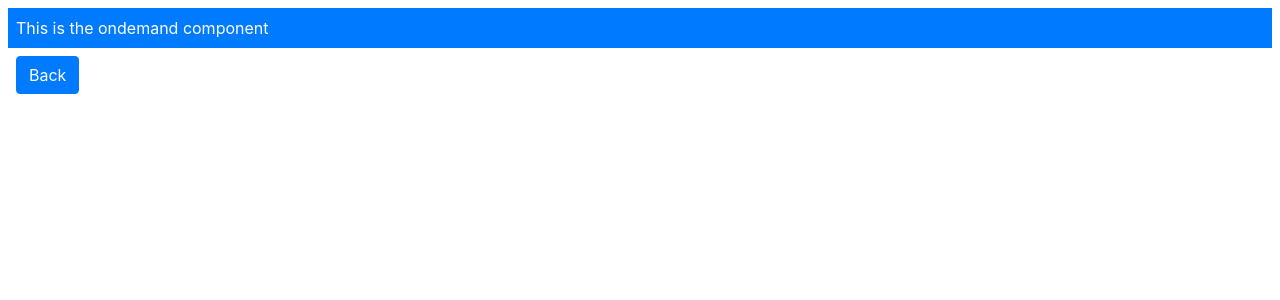
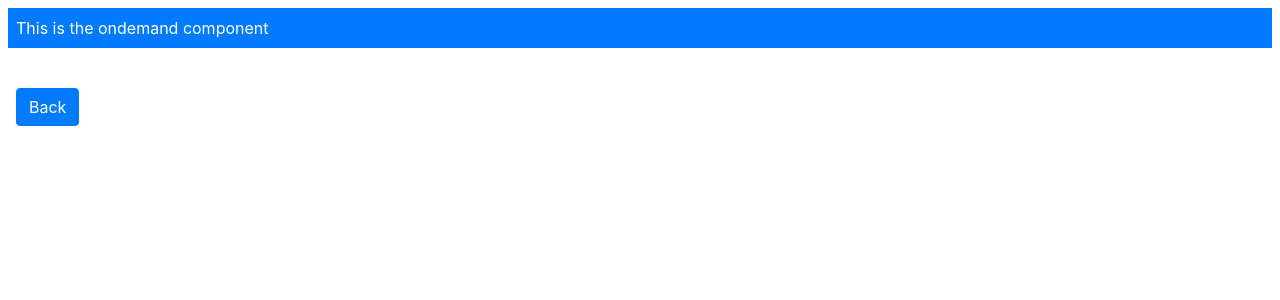
Before and after one commit to mudcitizen/exampleApp, an Angular app: page /ondemand in a window 1280 px wide. Both pictures are taken after a click on the button "Yes". Shown: the top 300 px of the page. Built offline with nearby package versions, Linux system fonts and the light colour scheme.

Commit message:
Routing - Targeting Named Outlets

```diff
--- a/src/app/ondemand/ondemand.component.html
+++ b/src/app/ondemand/ondemand.component.html
@@ -1,2 +1,17 @@
 <div class="bg-primary text-white p-2">This is the ondemand component  </div>
+<div class="container-fluid">
+    <div class="row">
+        <div class="col-12 p-2">
+            <router-outlet></router-outlet>
+        </div>
+    </div>
+    <div class="row">
+        <div class="col-6 p-2">
+            <router-outlet name="left"></router-outlet>
+        </div>
+        <div class="col-6 p-2">
+            <router-outlet name="right"></router-outlet>
+        </div>
+    </div>
+</div>
 <button class="btn btn-primary m-2" routerLink="/">Back</button>
```
